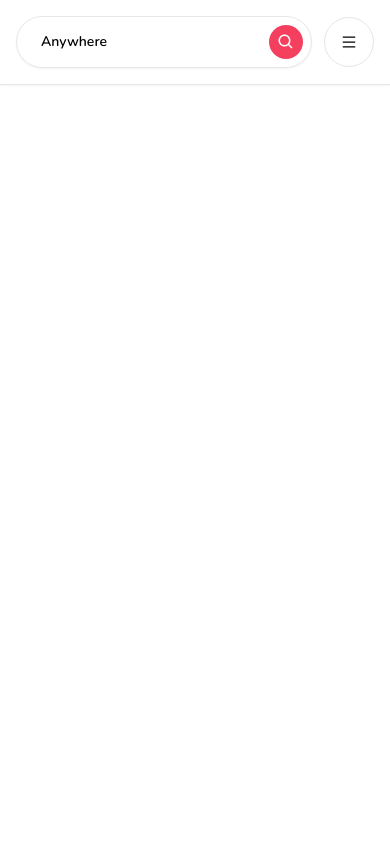
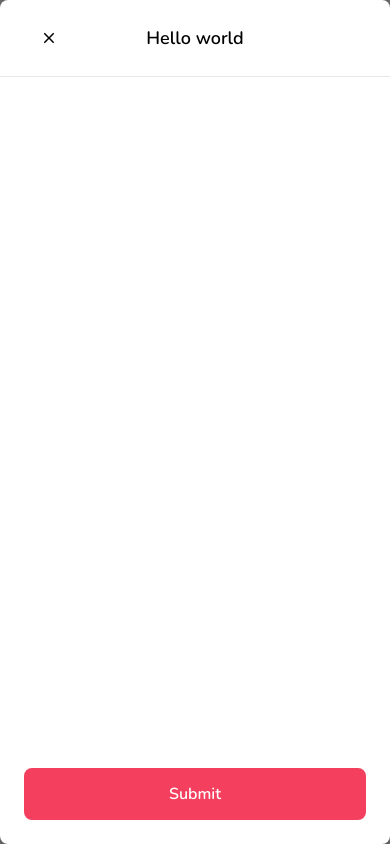
Before and after one commit to redmonkez12/airbnb-clone, a Next.js app: page / in a window 390 px wide. Built offline with nearby package versions, Linux system fonts and the light colour scheme.

Commit message:
Add modals

```diff
--- a/app/components/Avatar.tsx
+++ b/app/components/Avatar.tsx
@@ -9,7 +9,7 @@
             height={30}
             width={30}
             alt={"Avatar"}
-            src={"/images/placeholder.png"}
+            src={"/images/placeholder.jpg"}
         />
     );
 }
--- /dev/null
+++ b/app/components/Button.tsx
@@ -0,0 +1,56 @@
+"use client";
+
+import { IconType } from "react-icons";
+
+type ButtonProps = {
+    label: string;
+    onClick: (e: React.MouseEvent<HTMLButtonElement>) => void;
+    disabled?: boolean;
+    outline?: boolean;
+    small?: boolean;
+    icon?: IconType;
+}
+
+export const Button: React.FC<ButtonProps> = ({
+                                           label,
+                                           onClick,
+                                           disabled,
+                                           outline,
+                                           small,
+                                           icon: Icon,
+                                       }) => {
+    return (
+        <button
+            disabled={disabled}
+            onClick={onClick}
+            className={`
+        relative
+        disabled:opacity-70
+        disabled:cursor-not-allowed
+        rounded-lg
+        hover:opacity-80
+        transition
+        w-full
+        ${outline ? 'bg-white' : 'bg-rose-500'}
+        ${outline ? 'border-black' : 'border-rose-500'}
+        ${outline ? 'text-black' : 'text-white'}
+        ${small ? 'text-sm' : 'text-md'}
+        ${small ? 'py-1' : 'py-3'}
+        ${small ? 'font-light' : 'font-semibold'}
+        ${small ? 'border-[1px]' : 'border-2'}
+      `}
+        >
+            {Icon && (
+                <Icon
+                    size={24}
+                    className="
+            absolute
+            left-4
+            top-3
+          "
+                />
+            )}
+            {label}
+        </button>
+    );
+}
--- /dev/null
+++ b/app/components/ClientOnly.tsx
@@ -0,0 +1,25 @@
+"use client";
+
+import { PropsWithChildren, useEffect, useState } from "react";
+
+type ClientOnlyProps = {
+
+};
+
+export function ClientOnly({ children }: PropsWithChildren<ClientOnlyProps>) {
+    const [hasMounted, setHasMounted] = useState(false);
+
+    useEffect(() => {
+        setHasMounted(true);
+    }, []);
+
+    if (!hasMounted) {
+        return null;
+    }
+
+    return (
+        <div>
+            {children}
+        </div>
+    );
+}
--- /dev/null
+++ b/app/components/MenuItem.tsx
@@ -0,0 +1,20 @@
+"use client";
+
+type MenuItemProps = {
+    onClick(): void;
+    label: string;
+};
+
+export function MenuItem({ label, onClick }: MenuItemProps) {
+    return (
+        <div
+            onClick={() => {}}
+            className="
+            px-4
+            py-3
+            hover:bg-neutral-100
+            transition
+            font-semibold
+        ">{label}</div>
+    );
+}
--- a/app/components/UserMenu.tsx
+++ b/app/components/UserMenu.tsx
@@ -2,8 +2,16 @@
 
 import { AiOutlineMenu } from "react-icons/ai";
 import { Avatar } from "@/app/components/Avatar";
+import { useCallback, useState } from "react";
+import { MenuItem } from "@/app/components/MenuItem";
 
 export function UserMenu() {
+    const [isOpen, setIsOpen] = useState(false);
+
+    const toggleOpen = useCallback(() => {
+        setIsOpen(value => !value);
+    }, []);
+
     return (
         <div className={"relative"}>
             <div className="flex flex-row items-center gap-3">
@@ -20,7 +28,7 @@
                     cursor-pointer
                 ">Airbnb your home</div>
 
-                <div onClick={() => {}} className="
+                <div onClick={toggleOpen} className="
                     p-4
                     md:py-1
                     md:px-2
@@ -33,14 +41,39 @@
                     rounded-full
                     cursor-pointer
                     hover:shadow-md
-                    transition
-                ">
+                    transition"
+                >
                     <AiOutlineMenu/>
                     <div className="hidden md:block">
                         <Avatar/>
                     </div>
                 </div>
             </div>
+            {isOpen && (
+                <div className="
+                    absolute
+                    rounded-xl
+                    shadow-md
+                    w-[40vw]
+                    md:w-3/4
+                    bg-white
+                    overflow-hidden
+                    right-0
+                    top-12
+                    text-sm
+                ">
+                    <div className="flex flex-col cursor-pointer">
+                        <>
+                            <MenuItem
+                                onClick={() => {}}
+                                label={"Login"}/>
+                            <MenuItem
+                                onClick={() => {}}
+                                label={"Sign Up"}/>
+                        </>
+                    </div>
+                </div>
+            )}
         </div>
     );
 }
--- /dev/null
+++ b/app/components/modals/Modal.tsx
@@ -0,0 +1,190 @@
+"use client";
+
+import { ReactElement, useCallback, useEffect, useState } from "react";
+import { IoMdClose } from "react-icons/io";
+import { Button } from "@/app/components/Button";
+
+type ModalProps = {
+    isOpen?: boolean;
+    onClose(): void;
+    onSubmit(): void;
+    title?: string;
+    body?: ReactElement;
+    footer?: ReactElement;
+    actionLabel: string;
+    disabled?: boolean;
+    secondaryAction?(): void;
+    secondaryActionLabel?: string;
+};
+
+export function Modal({
+                          isOpen,
+                          onClose,
+                          onSubmit,
+                          title,
+                          body,
+                          actionLabel,
+                          footer,
+                          disabled,
+                          secondaryAction,
+                          secondaryActionLabel
+
+                      }: ModalProps) {
+    const [showModal, setShowModal] = useState(isOpen);
+
+    useEffect(() => {
+        setShowModal(isOpen);
+    }, [isOpen]);
+
+    const handleClose = useCallback(() => {
+        if (disabled) {
+            return;
+        }
+
+        setShowModal(false);
+        setTimeout(() => {
+            onClose();
+        }, 300);
+    }, [onClose, disabled]);
+
+    const handleSubmit = useCallback(() => {
+        if (disabled) {
+            return;
+        }
+
+        onSubmit();
+    }, [onSubmit, disabled]);
+
+
+    const handleSecondaryAction = useCallback(() => {
+        if (disabled || !secondaryAction) {
+            return;
+        }
+
+        secondaryAction();
+    }, [secondaryAction, disabled]);
+
+    if (!isOpen) {
+        return null;
+    }
+
+    return (
+        <>
+            <div
+                className="
+          justify-center
+          items-center
+          flex
+          overflow-x-hidden
+          overflow-y-auto
+          fixed
+          inset-0
+          z-50
+          outline-none
+          focus:outline-none
+          bg-neutral-800/70
+        "
+            >
+                <div className="
+          relative
+          w-full
+          md:w-4/6
+          lg:w-3/6
+          xl:w-2/5
+          my-6
+          mx-auto
+          h-full
+          lg:h-auto
+          md:h-auto
+          "
+                >
+                    <div className={`
+            translate
+            duration-300
+            h-full
+            ${showModal ? 'translate-y-0' : 'translate-y-full'}
+            ${showModal ? 'opacity-100' : 'opacity-0'}
+          `}>
+                        <div className="
+              translate
+              h-full
+              lg:h-auto
+              md:h-auto
+              border-0
+              rounded-lg
+              shadow-lg
+              relative
+              flex
+              flex-col
+              w-full
+              bg-white
+              outline-none
+              focus:outline-none
+            "
+                        >
+                            {/*header*/}
+                            <div className="
+                flex
+                items-center
+                p-6
+                rounded-t
+                justify-center
+                relative
+                border-b-[1px]
+                "
+                            >
+                                <button
+                                    className="
+                    p-1
+                    border-0
+                    hover:opacity-70
+                    transition
+                    absolute
+                    left-9
+                  "
+                                    onClick={handleClose}
+                                >
+                                    <IoMdClose size={18}/>
+                                </button>
+                                <div className="text-lg font-semibold">
+                                    {title}
+                                </div>
+                            </div>
+                            {/*body*/}
+                            <div className="relative p-6 flex-auto">
+                                {body}
+                            </div>
+                            {/*footer*/}
+                            <div className="flex flex-col gap-2 p-6">
+                                <div
+                                    className="
+                    flex
+                    flex-row
+                    items-center
+                    gap-4
+                    w-full
+                  "
+                                >
+                                    {secondaryAction && secondaryActionLabel && (
+                                        <Button
+                                            disabled={disabled}
+                                            label={secondaryActionLabel}
+                                            onClick={handleSecondaryAction}
+                                            outline
+                                        />
+                                    )}
+                                    <Button
+                                        disabled={disabled}
+                                        label={actionLabel}
+                                        onClick={handleSubmit}
+                                    />
+                                </div>
+                                {footer}
+                            </div>
+                        </div>
+                    </div>
+                </div>
+            </div>
+        </>
+    );
+}
--- /dev/null
+++ b/app/hooks/useRegisterModal.tsx
@@ -0,0 +1,13 @@
+import { create } from "zustand";
+
+type RegisterModalStore = {
+    isOpen: boolean;
+    onOpen(): void;
+    onClose(): void;
+};
+
+export function useRegisterModal() {
+    return (
+        <div>a</div>
+    );
+}
--- a/app/layout.tsx
+++ b/app/layout.tsx
@@ -1,13 +1,15 @@
-import './globals.css'
-import { Nunito } from 'next/font/google'
+import './globals.css';
+import { Nunito } from 'next/font/google';
 import { Navbar } from "@/app/components/navbar/Navbar";
+import { ClientOnly } from "@/app/components/ClientOnly";
+import { Modal } from "@/app/components/modals/Modal";
 
-const nunito = Nunito({ subsets: ['latin'] })
+const nunito = Nunito({ subsets: ['latin'] });
 
 export const metadata = {
     title: 'Airbnb',
     description: 'Airbnb clone',
-}
+};
 
 export default function RootLayout({
                                        children,
@@ -17,9 +19,12 @@
     return (
         <html lang="en">
         <body className={nunito.className}>
+        <ClientOnly>
+            <Modal actionLabel={"Submit"} title={"Hello world"} isOpen/>
             <Navbar/>
+        </ClientOnly>
         {children}
         </body>
         </html>
-  )
+    );
 }
--- a/package.json
+++ b/package.json
@@ -21,6 +21,7 @@
     "react-dom": "18.2.0",
     "react-icons": "^4.10.1",
     "tailwindcss": "3.3.2",
-    "typescript": "5.1.3"
+    "typescript": "5.1.3",
+    "zustand": "^4.3.8"
   }
 }
```
Also changed, not shown: public/images/placeholder.jpg (added), 1 other file (tests, documents, lock files or other folders). Lines whose indentation alone changed are shown as unchanged.
